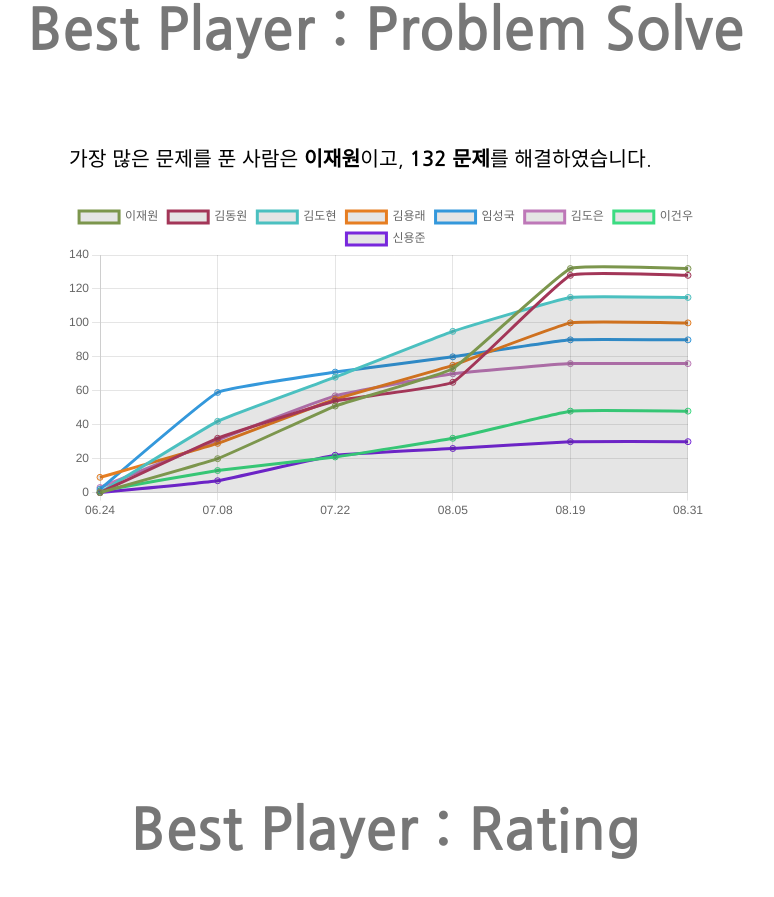
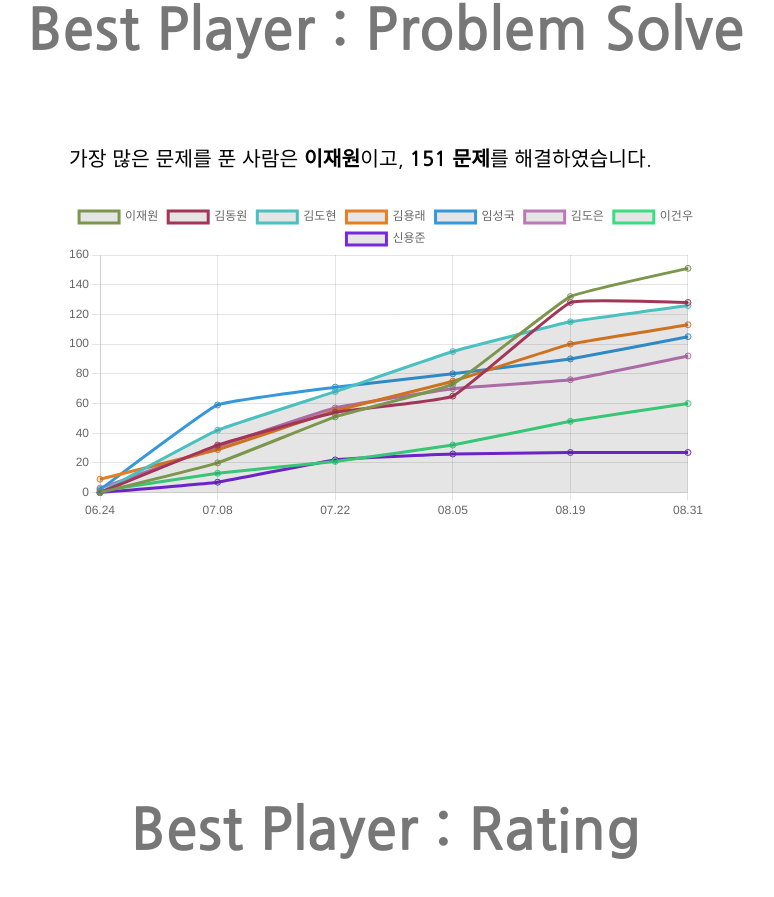
Before and after one commit to TeamCrazyPerformance/2021SummerAlgorithm, a React (Create React App) app: page / in a window 1280 px wide. Shown: the part 1747-2644 px from the top of the page, without its empty margins (254-1028 px from the left). Built offline with nearby package versions, Linux system fonts and the light colour scheme.

Commit message:
MODIFY data changed
Signed-off-by: yongrae <kyr9389@naver.com>

```diff
--- a/src/App.jsx
+++ b/src/App.jsx
@@ -31,7 +31,7 @@ function App() {
                 <header className="App-header-dark">
                     <h1 className="White-title">Best Player : Problem Solve</h1>
                     <div className="App-box left-align">
-                        <p className="App-body">가장 많은 문제를 푼 사람은 <strong>이재원</strong>이고, <strong>132 문제</strong>를 해결하였습니다.</p>
+                        <p className="App-body">가장 많은 문제를 푼 사람은 <strong>이재원</strong>이고, <strong>151 문제</strong>를 해결하였습니다.</p>
                         <br/>
                         <ProblemSolveChart/>
                     </div>
--- a/src/component/ProblemSolveChart.jsx
+++ b/src/component/ProblemSolveChart.jsx
@@ -9,7 +9,7 @@ const ProblemSolveChart = () => {
                 labels: ['06.24', '07.08', '07.22', '08.05', '08.19', '08.31'],
                 datasets: [{
                     label: '이재원',
-                    data: [0, 20, 51, 73, 132, 132],
+                    data: [0, 20, 51, 73, 132, 151],
                     fill: false,
                     borderColor: 'rgb(124, 150, 77)',
                     tension: 0.1
@@ -23,42 +23,42 @@ const ProblemSolveChart = () => {
                 },
                 {
                     label: '김도현',
-                    data: [0, 42, 68, 95, 115, 115],
+                    data: [0, 42, 68, 95, 115, 126],
                     fill: true,
                     borderColor: 'rgb(75, 192, 192)',
                     tension: 0.1
                 },
                 {
                     label: '김용래',
-                    data: [9, 29, 55, 75, 100, 100],
+                    data: [9, 29, 55, 75, 100, 113],
                     fill: false,
                     borderColor: 'rgb(230, 126, 34)',
                     tension: 0.1
                 },
                 {
                     label: '임성국',
-                    data: [2, 59, 71, 80, 90, 90],
+                    data: [2, 59, 71, 80, 90, 105],
                     fill: false,
                     borderColor: 'rgb(52, 152, 219)',
                     tension: 0.1
                 },
                 {
                     label: '김도은',
-                    data: [3, 31, 57, 70, 76, 76],
+                    data: [3, 31, 57, 70, 76, 92],
                     fill: false,
                     borderColor: 'rgb(190, 120, 184)',
                     tension: 0.1
                 },
                 {
                     label: '이건우',
-                    data: [1, 13, 21, 32, 48, 48],
+                    data: [1, 13, 21, 32, 48, 60],
                     fill: false,
                     borderColor: 'rgb(60, 220, 130)',
                     tension: 0.1
                 },
                 {
                     label: '신용준',
-                    data: [0, 7, 22, 26, 30, 30],
+                    data: [0, 7, 22, 26, 27, 27],
                     fill: false,
                     borderColor: 'rgb(120, 40, 220)',
                     tension: 0.1
```
